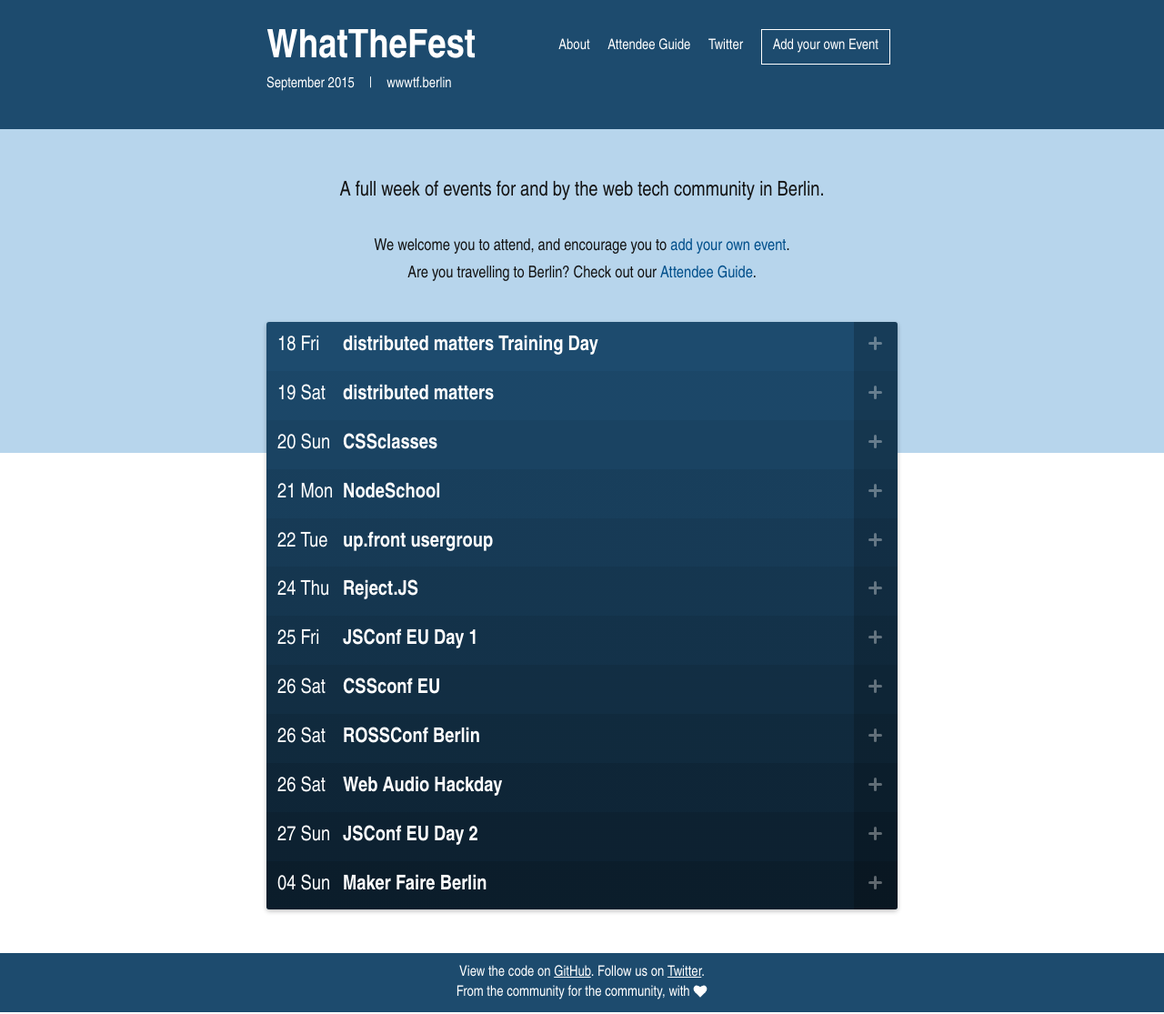
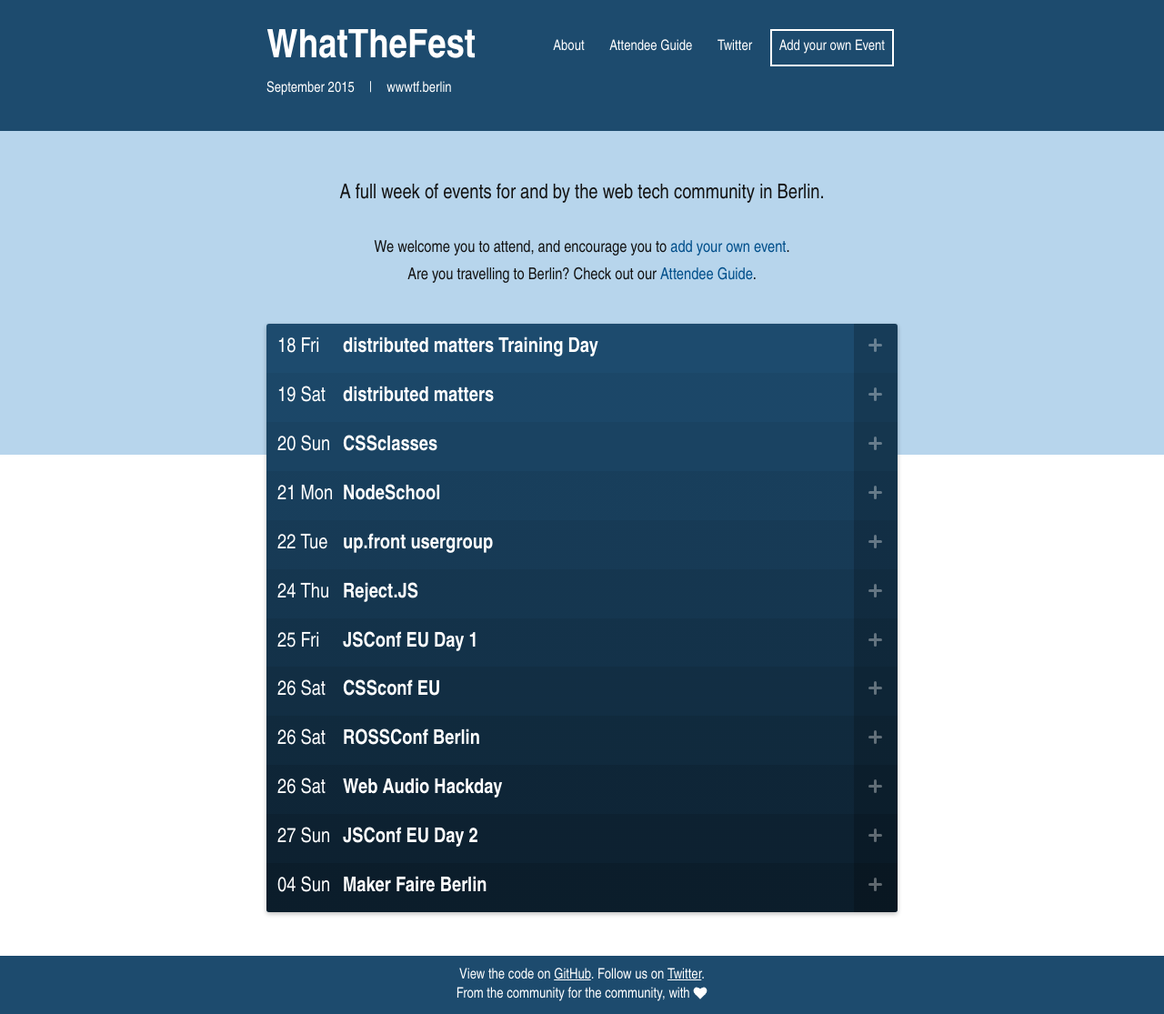
Before and after one commit to jsconf/wwwtf.berlin, a Jekyll site: the page built from index.html, in a window 1280 px wide. Shown: the whole page at 91% size. Built offline with Jekyll 4.4.1, drawn with Linux system fonts in a browser that asks for light colours; nearby versions of some CDN libraries.

Commit message:
Header responsive improvements

```diff
--- a/_sass/_base.scss
+++ b/_sass/_base.scss
@@ -35,7 +35,7 @@ a {
 .page-header .button, .button {
   display: inline-block;
   padding: .5em .75em;
-  border: 1px solid $color_contrast;
+  border: 2px solid $color_contrast;
   text-decoration: none;
   &:hover, &:focus {
     color: $color_main;
@@ -77,9 +77,12 @@ a {
   }
   .site-nav {
     font-size: 1rem;
+    text-align: center;
     a {
-      margin-left: .5rem;
-      margin-right: .5rem;
+      display: inline-block;
+      padding: .5rem;
+      margin-left: .25rem;
+      margin-right: .25rem;
     }
     @media screen and (min-width: 21.052631579em) {
       float: right;
@@ -87,12 +90,13 @@ a {
     }
   }
   .title {
-    display: block;
+    display: inline-block;
     font-weight: 700;
     margin-bottom: 0;
     line-height: 1;
   }
   .title-subline {
+    display: block;
     font-size: 1rem;
   }
   .skyline {
@@ -160,6 +164,10 @@ a {
   text-align: center;
   clear: both;
   background-color: lighten($color_main, 55%);
+
+  a {
+    white-space: nowrap;
+  }
 }
 
 .subnav {
```
